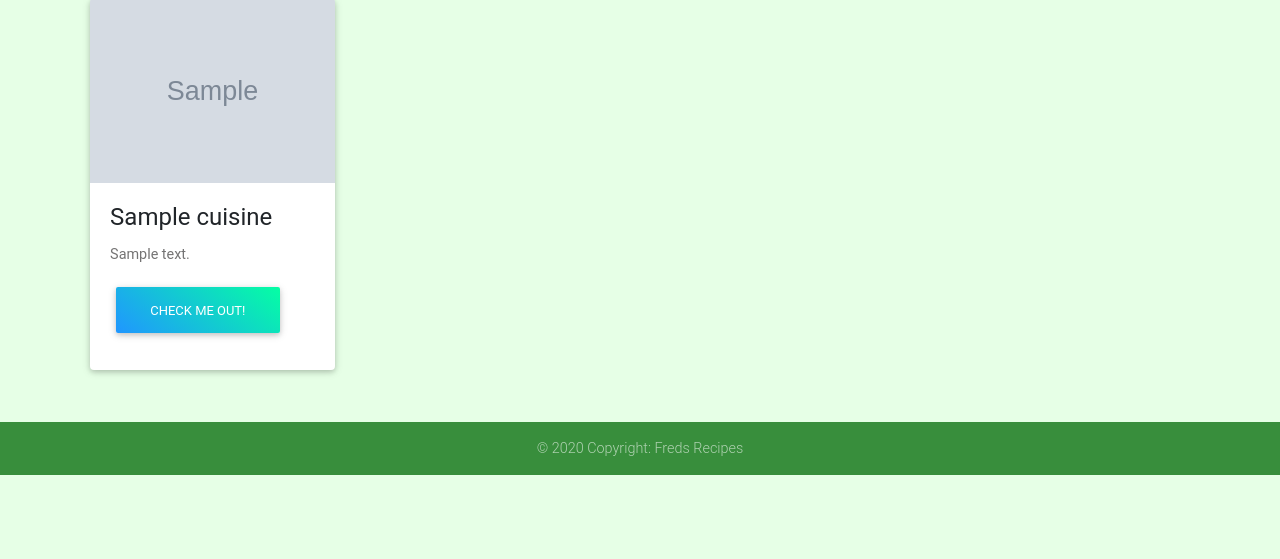
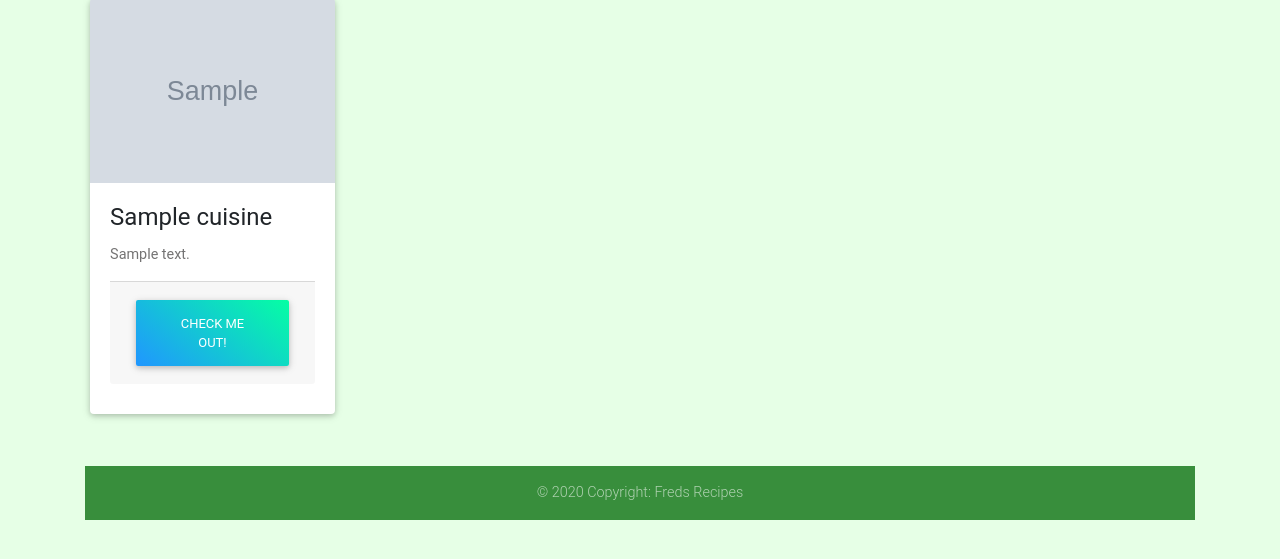
Before and after one commit to feddrik360/Food-recipe, a Flask app: page /recipes in a window 1280 px wide. Shown: the part 110-669 px from the top of the page. Run offline with Flask 3, Linux system fonts and the light colour scheme; grey boxes marked "Sample" are stand-in pictures; a database or web service that is not in the repository returns one stand-in record (values such as "Sample title"); some libraries are stand-ins or nearby versions.

Commit message:
Updated recipes Page as well as READ ME

```diff
--- a/templates/recipes.html
+++ b/templates/recipes.html
@@ -15,7 +15,9 @@
     <!-- Text -->
     <p class="card-text"> {{ recipe.Description }}</p>
     <!-- Button -->
-    <a href="{{ url_for('recipe', object_id= recipe._id) }}" class="btn aqua-gradient">Check Me Out!</a></div>
+    <div class="card-footer">
+    <a href="{{ url_for('recipe', object_id= recipe._id) }}" class="btn aqua-gradient">Check Me Out!</a>
+  </div>
 </div>
   </div>
 <!-- Card -->
@@ -23,3 +25,4 @@
   </div>
 <!-- Card deck -->
 {% endblock %}
+</div>
```
Also changed, not shown: README.md.
